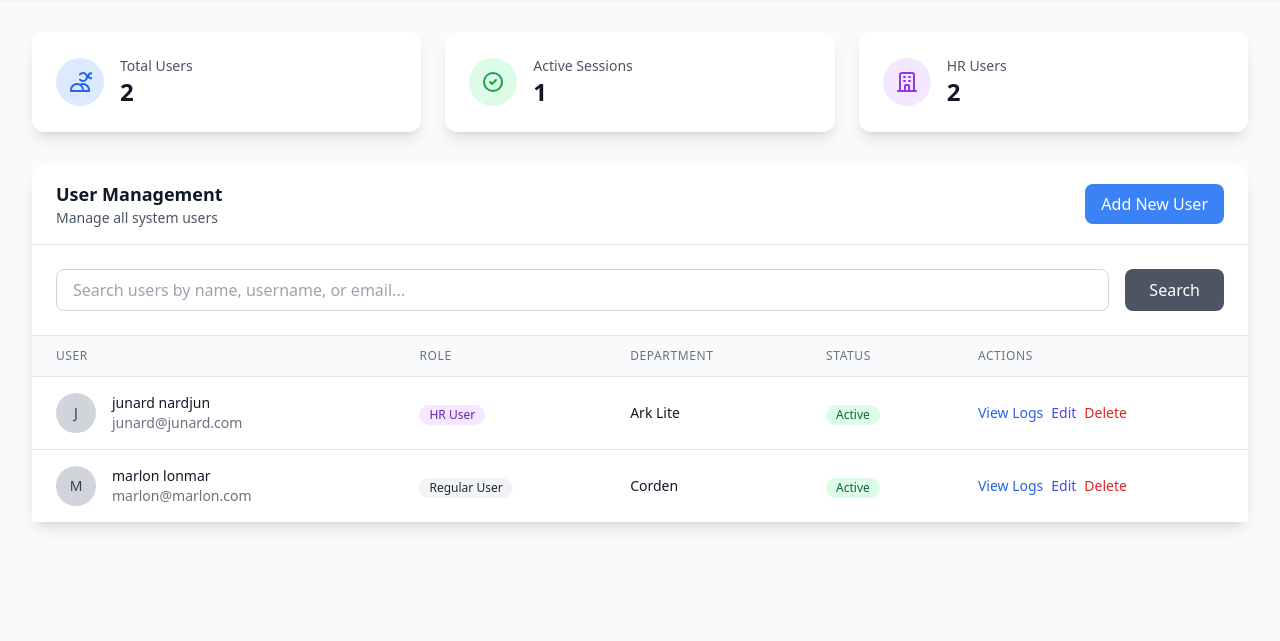
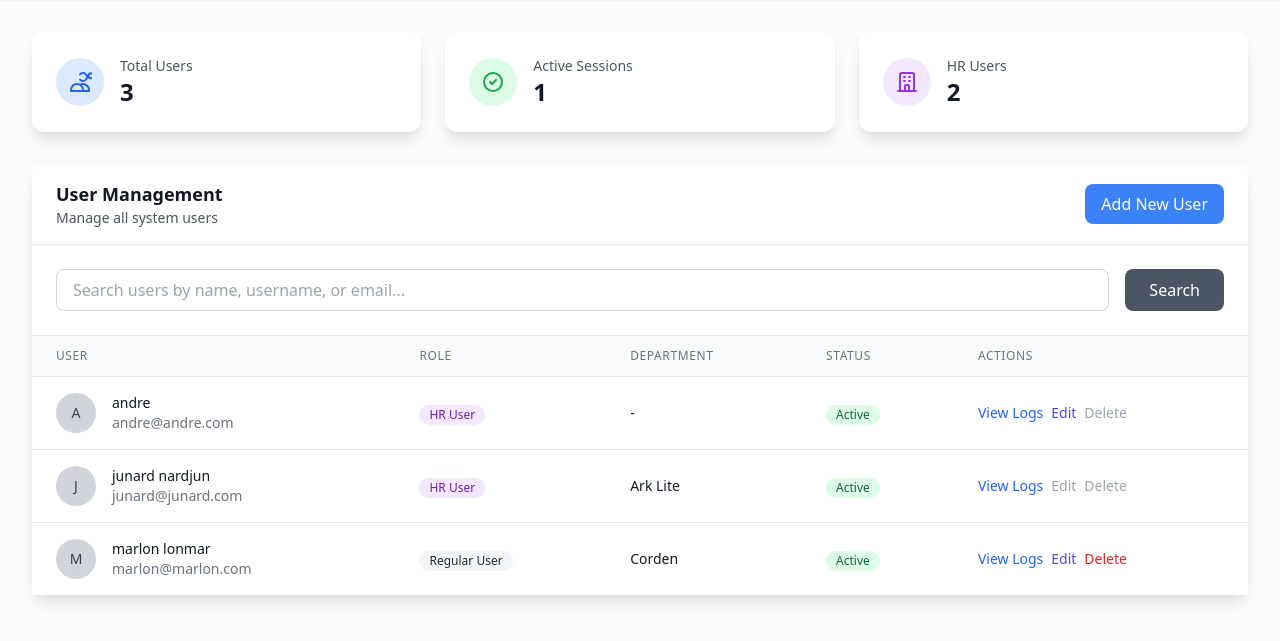
Before and after one commit to andrejames-terminyx/timetracker, a Django app: page /hr/ in a window 1280 px wide. Shown: the part 73-714 px from the top of the page. Run offline with Django 5.2, Linux system fonts and the light colour scheme; a user stored in the database is signed in; data comes from the database, SQL or seed files in the repository; both versions use the stored data as it was after the commit; some libraries are stand-ins or nearby versions.

Commit message:
working time tracker with HR functionality and search

```diff
--- a/timetracker/tracker/templates/tracker/hr_dashboard.html
+++ b/timetracker/tracker/templates/tracker/hr_dashboard.html
@@ -169,13 +169,26 @@
                                 </td>
                                 <td class="px-6 py-4 whitespace-nowrap text-sm font-medium">
                                     <div class="flex space-x-2">
+                                        <!-- View Logs - Always available -->
                                         <a href="{% url 'view_user_logs' user_obj.id %}"
                                            class="text-blue-600 hover:text-blue-900">View Logs</a>
-                                        <a href="{% url 'edit_user' user_obj.id %}"
-                                           class="text-indigo-600 hover:text-indigo-900">Edit</a>
-                                        <a href="{% url 'delete_user' user_obj.id %}"
-                                           class="text-red-600 hover:text-red-900"
-                                           onclick="return confirm('Are you sure you want to delete this user?')">Delete</a>
+
+                                        <!-- Edit - Check if user is HR and not current user -->
+                                        {% if user_obj.userprofile.role == 'hr' and user_obj != user %}
+                                            <span class="text-gray-400 cursor-not-allowed" title="Cannot edit other HR users">Edit</span>
+                                        {% else %}
+                                            <a href="{% url 'edit_user' user_obj.id %}"
+                                               class="text-indigo-600 hover:text-indigo-900">Edit</a>
+                                        {% endif %}
+
+                                        <!-- Delete - Check if user is HR -->
+                                        {% if user_obj.userprofile.role == 'hr' %}
+                                            <span class="text-gray-400 cursor-not-allowed" title="Cannot delete HR users">Delete</span>
+                                        {% else %}
+                                            <a href="{% url 'delete_user' user_obj.id %}"
+                                               class="text-red-600 hover:text-red-900"
+                                               onclick="return confirm('Are you sure you want to delete this user?')">Delete</a>
+                                        {% endif %}
                                     </div>
                                 </td>
                             </tr>
--- a/timetracker/tracker/views.py
+++ b/timetracker/tracker/views.py
@@ -22,7 +22,7 @@ def is_hr_user(user):
     if not user.is_authenticated:
         return False
     try:
-        return user.userprofile.is_hr
+        return user.userprofile.role == 'hr'  # Change this line
     except UserProfile.DoesNotExist:
         return False
 
@@ -69,7 +69,7 @@ def dashboard(request):
 @user_passes_test(is_hr_user, login_url='/dashboard/')
 def hr_dashboard(request):
     # Get all users except superusers
-    users = User.objects.filter(is_superuser=False).select_related('userprofile')
+    users = User.objects.all().select_related('userprofile')
 
     # Search functionality
     search_query = request.GET.get('search', '')
@@ -78,7 +78,9 @@ def hr_dashboard(request):
             Q(username__icontains=search_query) |
             Q(first_name__icontains=search_query) |
             Q(last_name__icontains=search_query) |
-            Q(email__icontains=search_query)
+            Q(email__icontains=search_query) |
+            Q(userprofile__department__icontains=search_query) |
+            Q(userprofile__position__icontains=search_query)
         )
 
     # Pagination
@@ -87,7 +89,7 @@ def hr_dashboard(request):
     users = paginator.get_page(page_number)
 
     # Statistics
-    total_users = User.objects.filter(is_superuser=False).count()
+    total_users = User.objects.all().count()
     active_sessions = TimeLog.objects.filter(is_active=True).count()
     hr_users = UserProfile.objects.filter(role='hr').count()
 
@@ -135,8 +137,13 @@ def add_user(request):
 @login_required
 @user_passes_test(is_hr_user, login_url='/dashboard/')
 def edit_user(request, user_id):
-    user = get_object_or_404(User, id=user_id, is_superuser=False)
+    user = get_object_or_404(User, id=user_id)
     profile, created = UserProfile.objects.get_or_create(user=user)
+
+    # Prevent HR users from editing other HR users
+    if is_hr_user(user) and user != request.user:
+        messages.error(request, 'You cannot edit other HR users.')
+        return redirect('hr_dashboard')
 
     if request.method == 'POST':
         try:
@@ -175,7 +182,12 @@ def edit_user(request, user_id):
 @login_required
 @user_passes_test(is_hr_user, login_url='/dashboard/')
 def delete_user(request, user_id):
-    user = get_object_or_404(User, id=user_id, is_superuser=False)
+    user = get_object_or_404(User, id=user_id)
+
+    # Prevent HR users from deleting other HR users
+    if is_hr_user(user):
+        messages.error(request, 'You cannot delete HR users.')
+        return redirect('hr_dashboard')
 
     if request.method == 'POST':
         username = user.username
```
Also changed, not shown: timetracker/db.sqlite3.
